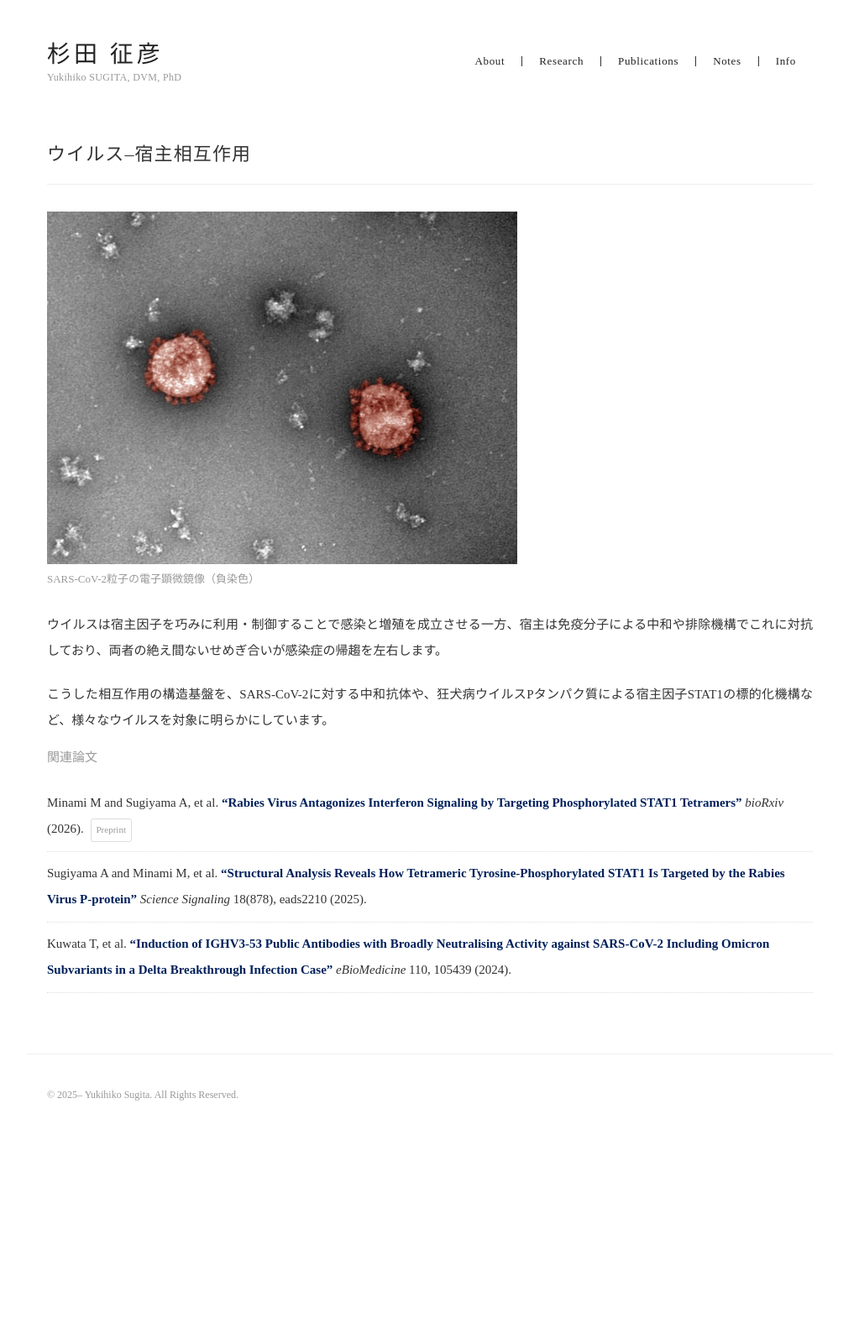
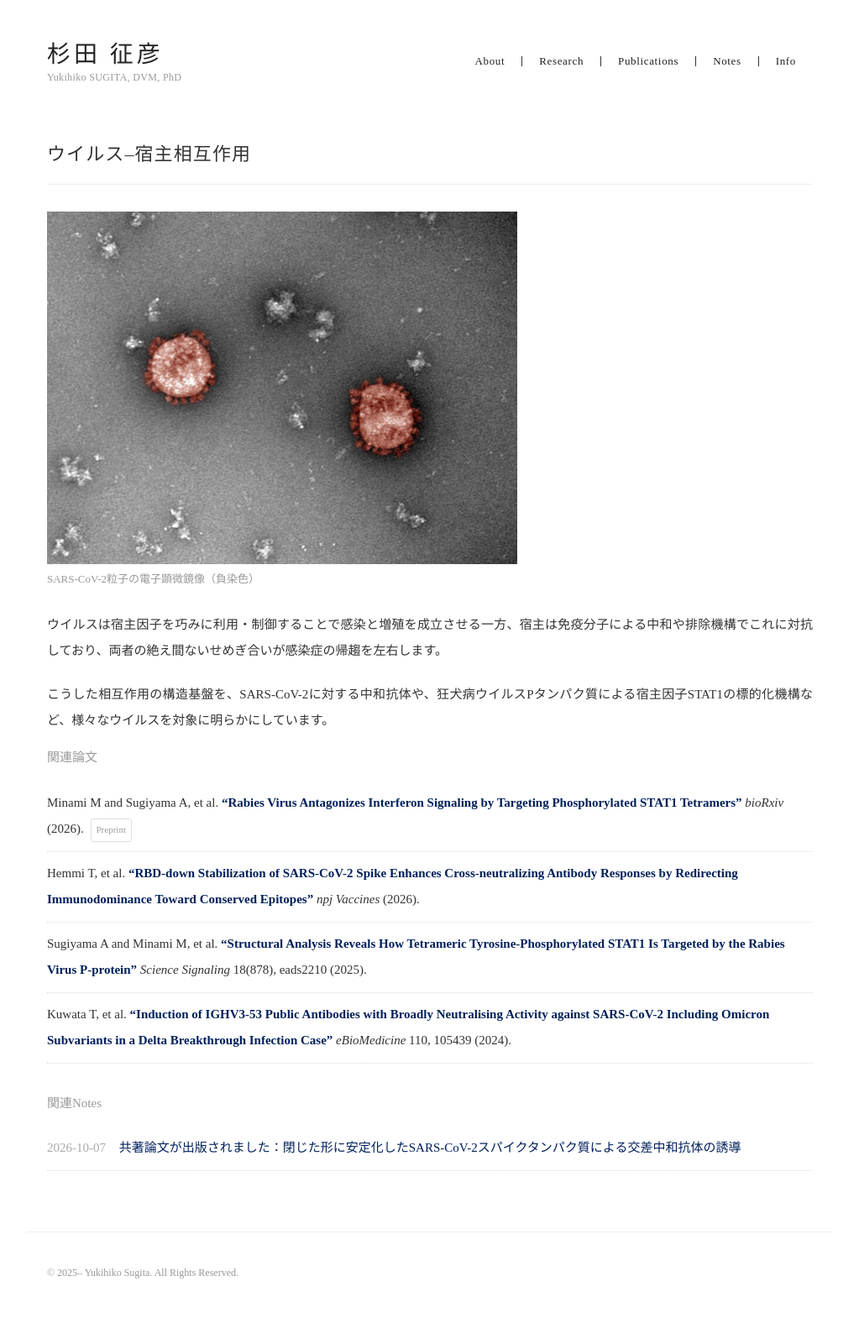
Before and after one commit to yukisugi/yukisugi.github.io, a Jekyll site: the page built from _research/virus-host.md, in a window 1280 px wide. Shown: the whole page at 84% size, without its empty margins (128-1151 px from the left). Built offline with Jekyll 4.4.1, drawn with Linux system fonts in a browser that asks for light colours; before the commit the page ends 1389 px from its top, so only the background shows below that.

Commit message:
Add Notes entry for the npj Vaccines spike paper
List the paper on the virus-host research page, and let a note name
its paper_doi so the citation comes from _data/publications.yml
rather than being repeated in the body.

Co-Authored-By: Claude Opus 5 <noreply@anthropic.com>

```diff
--- /dev/null
+++ b/_notes/sars-cov-2-spike-vaccine-paper-01.md
@@ -0,0 +1,16 @@
+---
+title: "共著論文が出版されました：閉じた形に安定化したSARS-CoV-2スパイクタンパク質による交差中和抗体の誘導"
+date: 2026-10-07
+tags: [virus-host, paper]
+paper_doi: 10.1038/s41541-026-01598-3
+---
+
+SARS-CoV-2のスパイクタンパク質を、受容体結合部位を隠した「閉じた」構造に固定すると、変異しにくい保存領域に対する抗体が誘導されやすくなることを示した論文が掲載されました。
+
+本研究は、京都大学医生物学研究所の橋口隆生博士、当時同研究室の大学院生だった逸見拓矢博士（現・大阪大学感染症総合教育研究拠点）らとの共同研究です。私たちは、設計したSタンパク質の構造解析に協力しました。関連する論文は[Researchページ](/research/virus-host/)にまとめています。
+
+<!--citation-->
+
+<div style="display:flex; flex-wrap:nowrap; gap:1rem; margin-top:3rem;">
+<blockquote class="twitter-tweet" data-width="300" style="flex:1 1 0; min-width:0;"><a href="https://twitter.com/HashiguchiLab/status/2118254972966178981"></a></blockquote>
+</div>
--- a/_research/virus-host.md
+++ b/_research/virus-host.md
@@ -5,6 +5,7 @@ order: 1
 thumbnail: /assets/images/SARS-CoV-2.jpg
 thumbnail_caption: SARS-CoV-2粒子の電子顕微鏡像（負染色）
 dois:
+  - 10.1038/s41541-026-01598-3
   - 10.1016/j.ebiom.2024.105439
   - 10.1126/scisignal.ads2210
   - 10.64898/2026.07.29.741124
```
